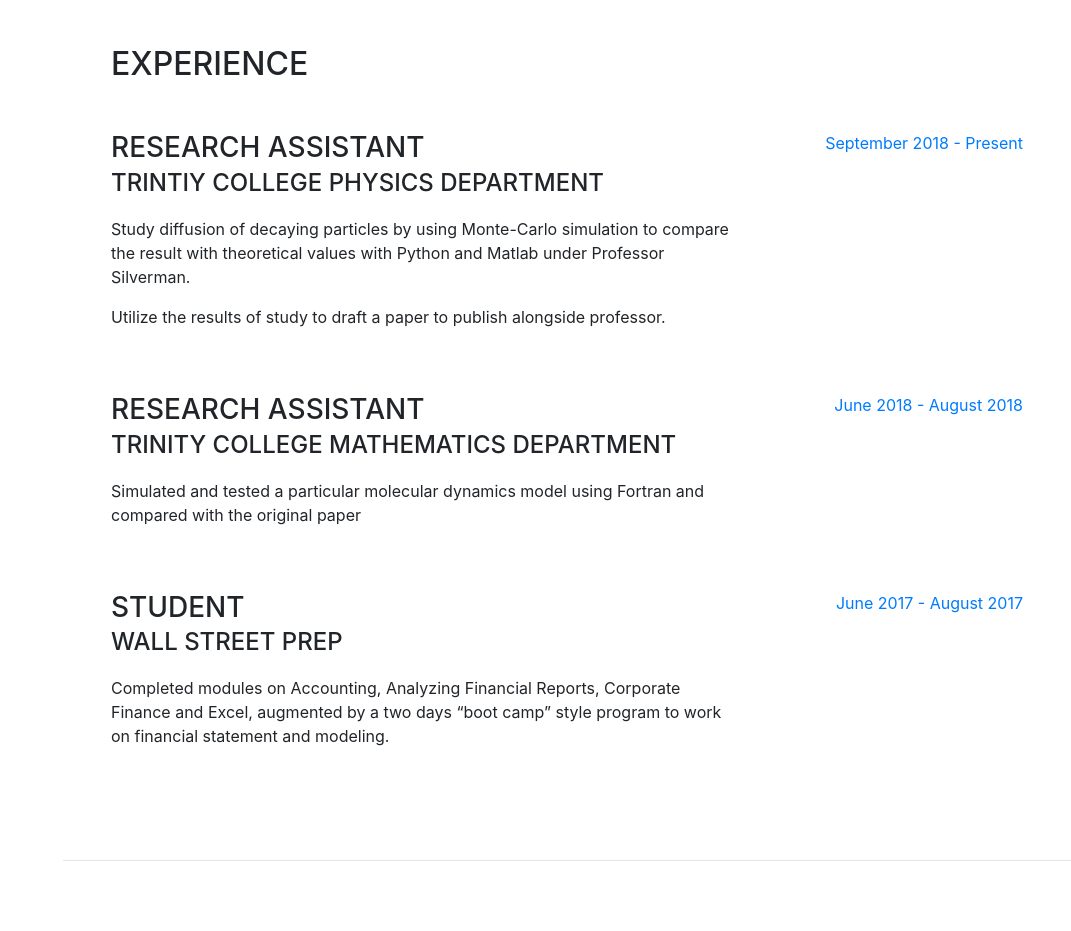
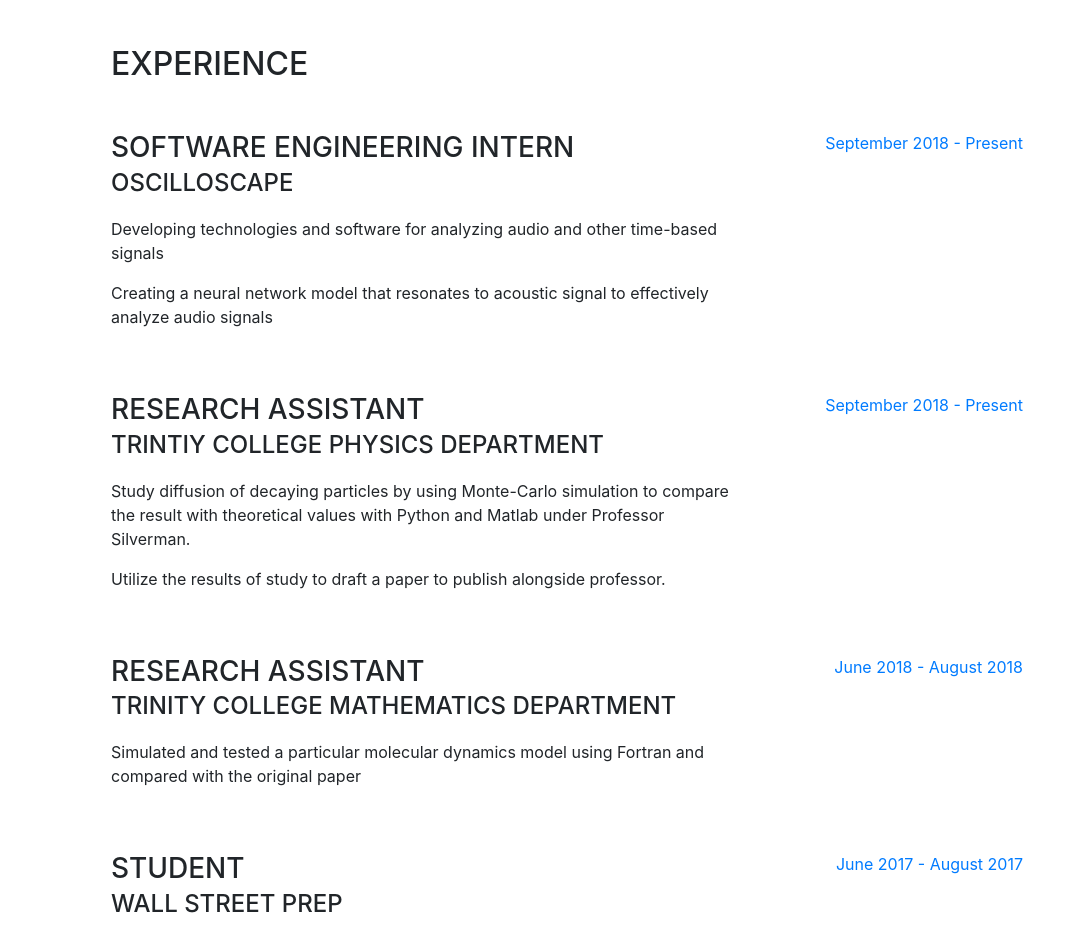
Before and after one commit to HiroJudo/HiroJudo.github.io, a website with bundled scripts: page index.html in a window 1280 px wide. Shown: the part 804-1735 px from the top of the page, without its empty margins (209-1280 px from the left). Built offline with nearby package versions, Linux system fonts and the light colour scheme; a web font is replaced by a local one.

Commit message:
Change 1

```diff
--- a/index.html
+++ b/index.html
@@ -101,6 +101,18 @@
       <section class="resume-section p-3 p-lg-5 d-flex flex-column" id="experience">
         <div class="my-auto">
           <h2 class="mb-5">Experience</h2>
+
+          <div class="resume-item d-flex flex-column flex-md-row mb-5">
+            <div class="resume-content mr-auto">
+              <h3 class="mb-0">Software Engineering Intern</h3>
+              <div class="subheading mb-3">Oscilloscape</div>
+              <p>Developing technologies and software for analyzing audio and other time-based signals</p>
+              <p>Creating a neural network model that resonates to acoustic signal to effectively analyze audio signals</p>
+            </div>
+            <div class="resume-date text-md-right">
+              <span class="text-primary">September 2018 - Present</span>
+            </div>
+          </div>
 
           <div class="resume-item d-flex flex-column flex-md-row mb-5">
             <div class="resume-content mr-auto">
```
